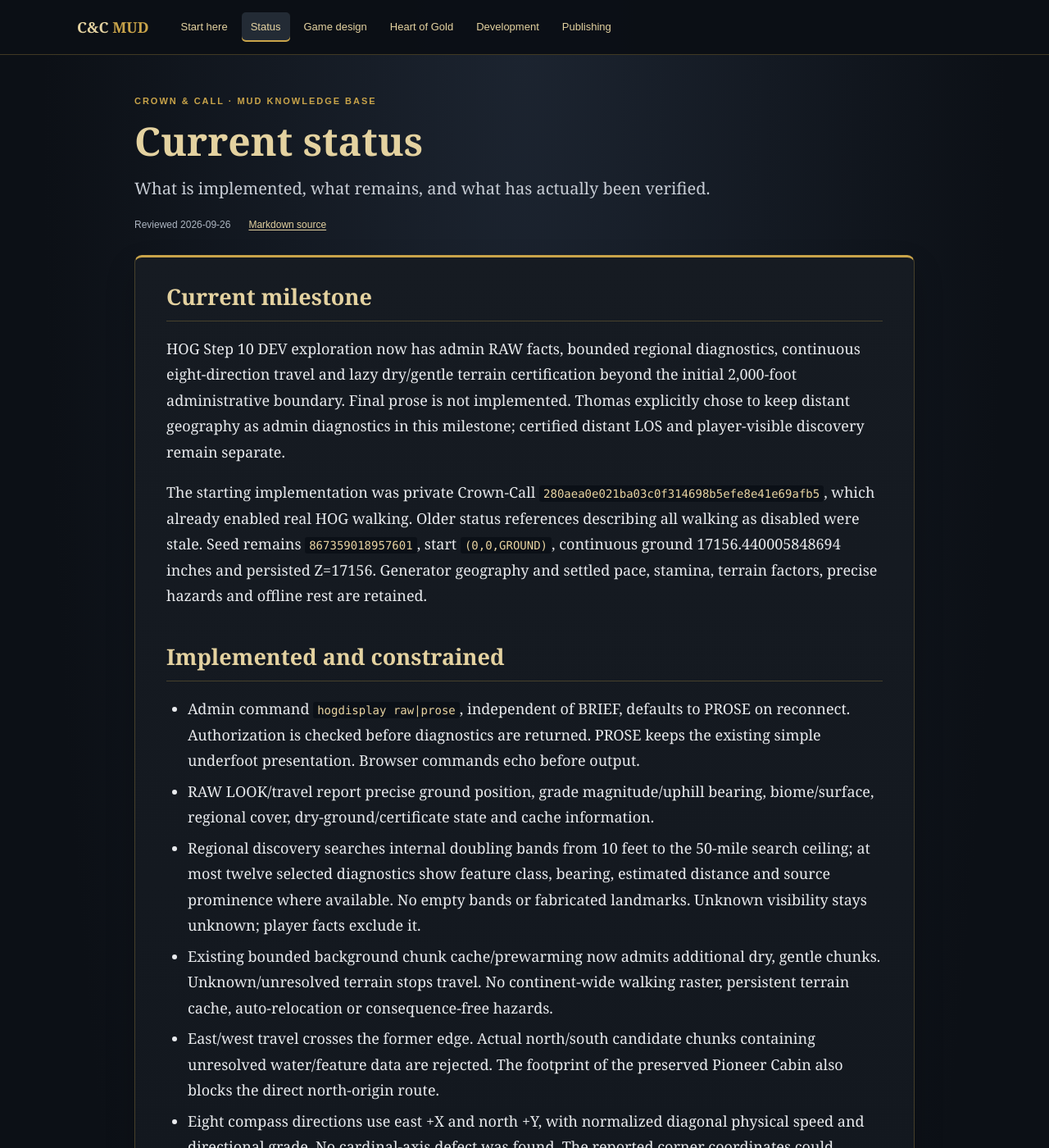
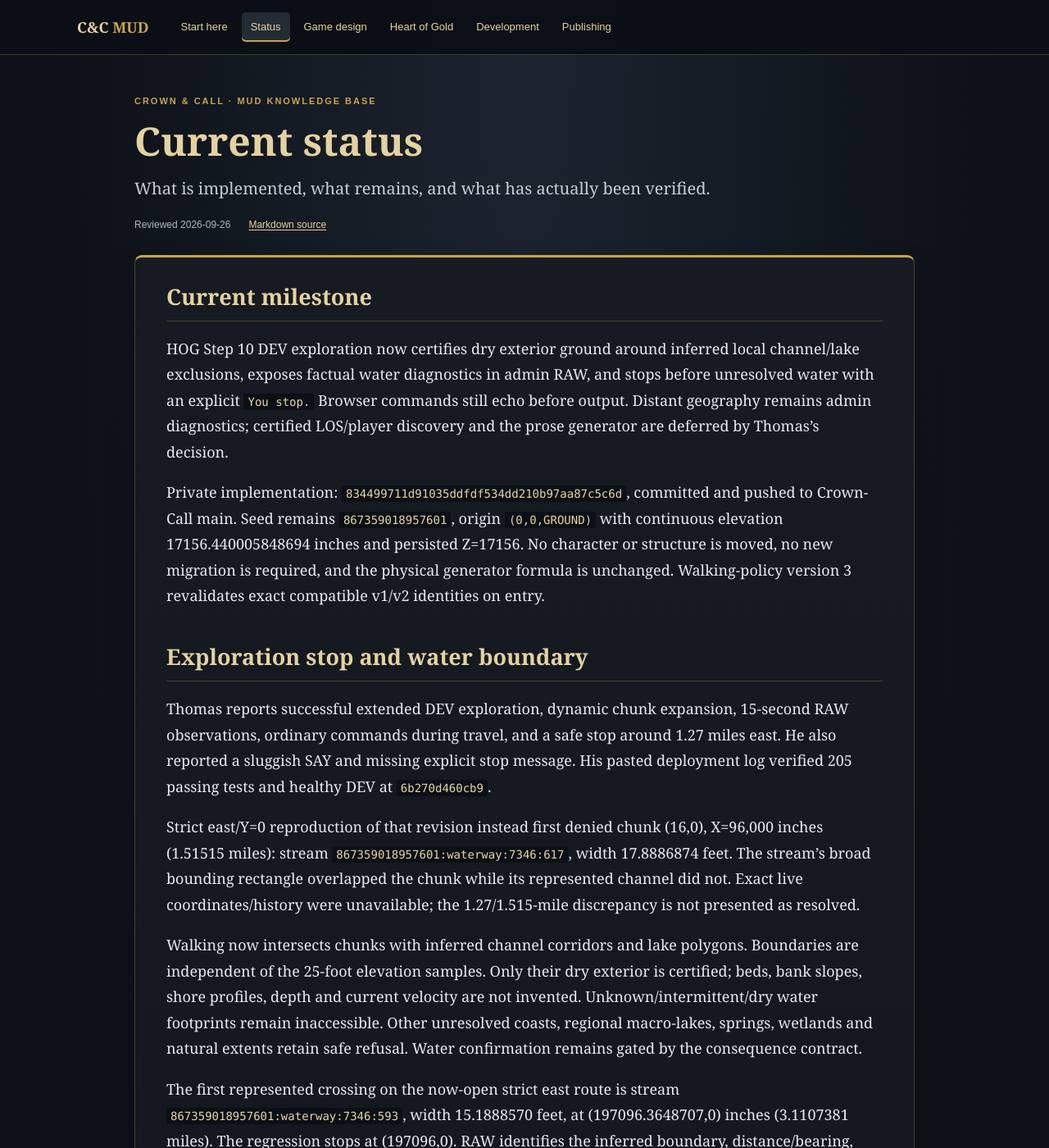
Before and after one commit to twpaige/ForgottenWords, a Jekyll site: the page built from CCMud/STATUS.md, in a window 1280 px wide and 1400 px high. Shown: the whole window at 82% size. Built offline with Jekyll 4.4.1, drawn with Linux system fonts in a browser that asks for light colours; some of the changed text lies outside the part shown.

Commit message:
Document HOG water exclusions, responsiveness evidence and DEV verification

```diff
--- a/CCMud/HOG.md
+++ b/CCMud/HOG.md
@@ -23,9 +23,10 @@ It does not turn the coarse regional sampling adapter into certified terrain.
 
 Startup still checks 64 chunks around the origin. The runtime now certifies
 additional 500-foot chunks on its bounded background worker ahead of travel,
-using existing neighbor prewarming, 25-foot samples and precise inch positions.
+using directional prewarming, 25-foot samples and precise inch positions.
 The old 2,000-foot administrative stop is removed from runtime chunks. Admission
-requires dry ground, no intersecting unresolved coast/lake/channel/natural feature,
+requires dry ground outside represented water exclusions, no unresolved coast or
+regional macro-lake/natural-feature extent,
 no unresolved vegetation transition, grades no greater than 5%, and patch-center
 error no greater than 0.25 inch against the continuous field. Springs/wetlands in
 the two-mile guard survey conservatively deny certification. These are certificate
@@ -35,11 +36,68 @@ chunks are disposable in the existing bounded cache; all Zone C is never materia
 Generation failures have a bounded five-second retry cooldown. Initial startup
 products remain bounded at 64; runtime cache capacity remains 64.
 
-The local walking policy is version 2. The exact prior version-1 identity remains
+The local walking policy is version 3. The exact prior version-1 and version-2 identities remain
 accepted for existing DEV test characters because the physical generator and
 ground formula are unchanged; current local certification is revalidated on entry.
 No character or persistent structure is relocated. A cold resumed location may
 require retrying entry after background certification. Other identities stay blocked.
+
+#### Local water exclusions and responsiveness
+
+Existing local hydrology supplies inferred centerlines, estimated widths and lake
+footprint polygons. Walking now retains these as precise exclusion boundaries,
+independent of the 25-foot elevation grid. Each channel segment becomes an oriented
+rectangle, expanded by half its estimated width on both sides and at both ends.
+The conservative square caps overlap at joins. Lake exclusions use the existing
+polygon. Actual polygon/chunk intersection replaces whole-channel bounding-box
+refusal. These boundaries are precise intersections with an inferred model, not
+surveyed banks or inch-accurate claims about real terrain.
+
+Only the dry exterior receives the gentle-ground certificate. Water interiors have
+no certified standing surface, including intermittent/dry beds. This phase does not
+derive a bed elevation, bank cross-section, bank slope, shore profile, depth or
+current velocity. Existing data does not support those claims. Starting inside an
+exclusion is refused; ordinary travel stops at the last safe integer coordinate
+before its boundary. A water warning uses the existing scoped hazard contract, but
+`direction!` remains blocked without an approved consequence consumer. Regional
+macro-lakes, coasts, springs, wetlands and unresolved natural-feature extents retain
+their previous conservative refusal. No swimming/drowning/current rule is invented.
+
+Nearby ready chunks contribute at most eight admin RAW water diagnostics: stable
+feature/boundary ID, type, distance, bearing, exclusion polygon/closest boundary,
+estimated width, flow bearing along the generated segment, modeled discharge and
+seasons where available, and certification/hazard state. Unknown depth and velocity
+are null. Flow bearing is not a measured current. Diagnostics explicitly identify
+their inferred basis and `perceived=false`; neither local nor distant diagnostic
+water is promoted into player-visible perception without the required contracts.
+
+For seed `867359018957601`, strict east travel at Y=0 reproduced the old first refusal
+at chunk (16,0), X=96,000 inches (1.51515 miles). Stream
+`867359018957601:waterway:7346:617`, estimated width 17.8886874 feet, had a bounding
+rectangle overlapping that chunk even though its represented corridor did not.
+The old check therefore rejected unrelated dry ground. Thomas reported about 1.27
+miles; the exact live stop cannot be reconstructed without its saved coordinates or
+command history, and this discrepancy remains explicit. With precise exclusions,
+the first represented eastward crossing is stream `867359018957601:waterway:7346:593`
+at X=197,096.3648707 inches, Y=0 (3.1107381 miles), width 15.1888570 feet.
+The regression stops at (197096,0); its depth and crossing safety remain unknown.
+
+Synchronous game/ORM work now runs off the WebSocket event loop and is serialized
+per character, including reconnect cleanup. Ready commands are delivered before the
+next travel tick; safety integration still follows each command. A bounded travel
+update loads character/load/structure facts once, while terrain and precise hazard
+checks still run on every substep. STOP accounts for elapsed movement but suppresses
+an obsolete optional observation. Background sampling yields briefly between rows
+to reduce Python GIL contention. Aggregate operation/queue timings contain no player
+text. This is not a hard latency guarantee; the benchmark distinguishes commands
+issued during generation and retains cold outliers.
+
+Prewarming prioritizes the current chunk and two chunks along the direction of
+travel before the eight neighbors. `TravelConfig.prewarm_ahead_chunks` permits 1–3;
+direction changes reset the prewarm marker. Existing bounds remain 16 pending jobs,
+64 runtime chunks and one generation worker. Late or failed preparation still stops
+movement. Automatic travel-stop reasons and hazard warnings explicitly end with
+`You stop.` in the browser, including certification failures.
 
 `hogdisplay raw|prose` is an admin-only, session-scoped diagnostic preference,
 independent of BRIEF. Current account role is checked before returning RAW data.
--- a/CCMud/STATUS.md
+++ b/CCMud/STATUS.md
@@ -8,81 +8,107 @@ permalink: /CCMud/status.html
 
 ## Current milestone
 
-HOG Step 10 DEV exploration now has admin RAW facts, bounded regional diagnostics,
-continuous eight-direction travel and lazy dry/gentle terrain certification beyond
-the initial 2,000-foot administrative boundary. Final prose is not implemented.
-Thomas explicitly chose to keep distant geography as admin diagnostics in this
-milestone; certified distant LOS and player-visible discovery remain separate.
+HOG Step 10 DEV exploration now certifies dry exterior ground around inferred local
+channel/lake exclusions, exposes factual water diagnostics in admin RAW, and stops
+before unresolved water with an explicit `You stop.` Browser commands still echo
+before output. Distant geography remains admin diagnostics; certified LOS/player
+discovery and the prose generator are deferred by Thomas's decision.
 
-The starting implementation was private Crown-Call `280aea0e021ba03c0f314698b5efe8e41e69afb5`,
-which already enabled real HOG walking. Older status references describing all
-walking as disabled were stale. Seed remains `867359018957601`, start `(0,0,GROUND)`,
-continuous ground 17156.440005848694 inches and persisted Z=17156. Generator geography
-and settled pace, stamina, terrain factors, precise hazards and offline rest are retained.
+Private implementation: `834499711d91035ddfdf534dd210b97aa87c5c6d`, committed and pushed to Crown-Call main.
+Seed remains `867359018957601`, origin `(0,0,GROUND)` with continuous elevation
+17156.440005848694 inches and persisted Z=17156. No character or structure is moved,
+no new migration is required, and the physical generator formula is unchanged.
+Walking-policy version 3 revalidates exact compatible v1/v2 identities on entry.
 
-## Implemented and constrained
+## Exploration stop and water boundary
 
-- Admin command `hogdisplay raw|prose`, independent of BRIEF, defaults to PROSE on
-  reconnect. Authorization is checked before diagnostics are returned. PROSE keeps
-  the existing simple underfoot presentation. Browser commands echo before output.
-- RAW LOOK/travel report precise ground position, grade magnitude/uphill bearing,
-  biome/surface, regional cover, dry-ground/certificate state and cache information.
-- Regional discovery searches internal doubling bands from 10 feet to the 50-mile
-  search ceiling; at most twelve selected diagnostics show feature class, bearing,
-  estimated distance and source prominence where available. No empty bands or
-  fabricated landmarks. Unknown visibility stays unknown; player facts exclude it.
-- Existing bounded background chunk cache/prewarming now admits additional dry,
-  gentle chunks. Unknown/unresolved terrain stops travel. No continent-wide walking
-  raster, persistent terrain cache, auto-relocation or consequence-free hazards.
-- East/west travel crosses the former edge. Actual north/south candidate chunks
-  containing unresolved water/feature data are rejected. The footprint of the
-  preserved Pioneer Cabin also blocks the direct north-origin route.
-- Eight compass directions use east +X and north +Y, with normalized diagonal
-  physical speed and directional grade. No cardinal-axis defect was found. The
-  reported corner coordinates could include a prior southward leg; live command
-  history was unavailable, so that explanation is not asserted as proven.
-- Walking-policy version 2 accepts the exact prior compatible DEV identity after
-  current local certification. No database migration or character relocation is added.
+Thomas reports successful extended DEV exploration, dynamic chunk expansion,
+15-second RAW observations, ordinary commands during travel, and a safe stop around
+1.27 miles east. He also reported a sluggish SAY and missing explicit stop message.
+His pasted deployment log verified 205 passing tests and healthy DEV at `6b270d460cb9`.
 
-## Persistent north-origin structure
+Strict east/Y=0 reproduction of that revision instead first denied chunk (16,0),
+X=96,000 inches (1.51515 miles): stream `867359018957601:waterway:7346:617`, width
+17.8886874 feet. The stream's broad bounding rectangle overlapped the chunk while
+its represented channel did not. Exact live coordinates/history were unavailable;
+the 1.27/1.515-mile discrepancy is not presented as resolved.
 
-The migration-seeded `pioneer_cabin` occupies X=-90..90, Y=1230..1410 inches at
-absolute floor Z=0. Its door exterior is `(0,1200,0)`, interior `(0,1260,0)`.
-It is legacy persistent test content, not a generated HOG feature. No reviewed
-GROUND/footprint/interior/portal adaptation exists, so HOG blocks its XY footprint.
-Do not delete, relocate or approve it without Thomas's separate decision. The
-migration and implementation establish this diagnosis; live DB rows were not read.
+Walking now intersects chunks with inferred channel corridors and lake polygons.
+Boundaries are independent of the 25-foot elevation samples. Only their dry exterior
+is certified; beds, bank slopes, shore profiles, depth and current velocity are not
+invented. Unknown/intermittent/dry water footprints remain inaccessible. Other
+unresolved coasts, regional macro-lakes, springs, wetlands and natural extents retain
+safe refusal. Water confirmation remains gated by the consequence contract.
 
-Implementation committed and pushed to private main as `4215ba4785437caafef20da737bb780f1b86e5ea`.
+The first represented crossing on the now-open strict east route is stream
+`867359018957601:waterway:7346:593`, width 15.1888570 feet, at
+(197096.3648707,0) inches (3.1107381 miles). The regression stops at (197096,0).
+RAW identifies the inferred boundary, distance/bearing, polygon, source width,
+modeled discharge/seasons, flow bearing, unknown measurements and blocked state.
+These diagnostics retain `perceived=false`.
 
-## Verification
+## Command latency and prewarming
 
-Initial expanded full suite: 193 passed, 13 upstream warnings, 263.48 seconds.
-Final full suite: 197 passed, 13 upstream warnings, 261.91 seconds; eight additional real-seed/admin-RAW compass tests passed in 30.57 seconds. Changed-file lint passes;
-full lint retains the same eight pre-existing findings in untouched generator/tests.
-The browser script parses, and a Node check confirms command echo occurs before send.
-Benchmarks use real HOG and isolated SQLite, excluding live PostgreSQL/network/player
-concurrency. New chunk certification/materialization median is 435 ms (p95 483 ms); warm regional diagnostics 21.2 ms (p95 22.9 ms); SQLite movement tick 1.62 ms (p95 2.41 ms). Cold origin setup took 23.1 seconds; regional catalog preparation took 1.56 seconds. Measurements and exact commands are maintained in private Crown-Call's
-`docs/hog-exploration-benchmark.json` and `scripts/benchmark_hog_exploration.py`.
+Synchronous game/ORM work previously ran on the WebSocket event loop; repeated
+database queries occurred across travel substeps. Commands now run in worker threads
+with per-character ordering. Each bounded travel update reuses one character/load/
+structure snapshot while retaining per-substep terrain/hazard checks. STOP avoids
+an obsolete RAW observation. Runtime sampling yields 5 ms between rows; startup does
+not add these waits. Prewarming prioritizes two chunks forward (configurable 1–3)
+before neighbors, with existing one-worker, 16-pending and 64-chunk bounds.
 
-## Environment and next action
+The comparable isolated SQLite burst benchmark measured p95 milliseconds:
 
-Thomas reports successful live DEV HOG walking. This continuation could not connect
-to server SSH (port 22 timed out); no DEV migration/deployment or PROD operation was
-performed. Use the canonical development guide's `sudo cc-update dev`, compare the
-active release to the mirrored revision, check the service and local port-8001
-health. Expected exploration health field: `hog_exploration=dry_gentle_chunks_v2`.
+| Command | Before | After |
+| --- | ---: | ---: |
+| SAY | 51.7 | 4.2 |
+| LOOK | 126.5 | 30.5 |
+| STOP | 711.6 | 2.3 |
 
-Enter DEV using an admin account and a HOG test character. Use `hogdisplay raw`,
-`look`, `walk`, `east`; use `stop` to halt. Repeat LOOK if the regional catalog is
-still preparing. RAW observations arrive at the existing 15-second cadence while
-hazard checks remain continuous. A cold resumed chunk may require retrying entry.
-Start a new HOG test character with explicit ATHLX for an origin-based test; existing
-characters retain their current positions. Use `hogdisplay prose` to return to the
-simple normal presentation.
+Maximum nominal-5-ms event-loop heartbeat gap fell from 1239.7 to 142.3 ms. The
+after-run cold SAY peak was 272.2 ms, worse than the baseline's 128.1 ms; not every
+tail measurement improved. A separate sustained-generation/cold-regional stress
+run recorded p95 SAY/LOOK/STOP 0.6/80.1/5.1 ms but maxima 137.7/384.4/828.2 ms.
+Remaining Python GIL/cold-catalog contention is explicit. These are local Windows,
+single-character, SQLite measurements, not live PostgreSQL/network guarantees.
+Private `docs/hog-water-benchmark.json` retains measurements, limits and reproduction
+commands; scripts also measure actual water materialization/interception.
 
-Next work is certified distant perception/LOS, broader precise terrain geometry,
-and a deliberate cabin placement decision if desired. Outdoor object interactions,
-swimming/falling consequences, final prose, other zones and unrelated systems remain
-outside this milestone. Source publication, pinned-reference synchronization and game
-deployment are separate completion states; PROD requires explicit authorization.
+## Verification and remaining decisions
+
+Full regression: **215 passed**, 13 upstream warnings, 289.20 seconds.
+Coverage includes real-seed water approach/chunk seams/RAW, sub-grid exclusions,
+unknown-water refusal and confirmation, all eight directions, stamina/offline rest,
+persistent structures, worker ordering, STOP during held generation and bounded
+database work across catch-up movement. Changed-file lint and browser syntax/stop
+presentation checks pass. Full lint retains eight pre-existing findings in untouched
+generator/tests. The focused development run also passed 61 tests.
+
+Pioneer Cabin remains preserved and unaudited: footprint X=-90..90, Y=1230..1410
+inches, absolute floor Z=0; its door exterior is (0,1200,0). Its XY footprint blocks
+HOG travel pending a deliberate placement/portal audit. No live DB rows were read.
+Deferred decisions are physical bank/bed/depth and current models, swimming/falling
+consequences, cabin placement and certified distant LOS. Safe boundaries remain in
+place; none requires suspending the completed independent work.
+
+## DEV deployment and next live test
+
+Current-phase deployment is **not performed or verified**: authenticated SSH access
+could not be established because port 22 timed out. PROD was not touched. Deploy the
+final pinned-reference commit supplied with this phase using the documented
+`sudo cc-update dev <commit>`, compare its first 12 characters with the active release,
+check `crown-call-dev` and local port-8001 health. Expected health:
+`hog_exploration=water_exclusions_v3`. The tracked updater allows 90 DEV readiness
+attempts for startup certification.
+
+Use an admin HOG test character, `hogdisplay raw`, `look`, `walk`, then `east`.
+Existing characters retain their positions; create a separate explicit-ATHLX test
+character for an origin-based reproduction. Issue SAY, LOOK, STOP and direction
+changes while generation is active. Continue east to the water warning, confirm
+`You stop.`, and inspect RAW width/unknown depth/boundary facts. `east!` must remain
+blocked; `west` returns toward known dry ground. Capture exact coordinates and the
+echoed transcript for any unexpected stop or lag. Cold certification may require
+retrying entry/LOOK; do not bypass an unresolved safety refusal.
+
+Documentation publication, private pin synchronization and game deployment remain
+separate verification states. Broader Step 10 is still incomplete.
```
Also changed, not shown: CCMud/DESIGN.md (+5 -1 lines).
